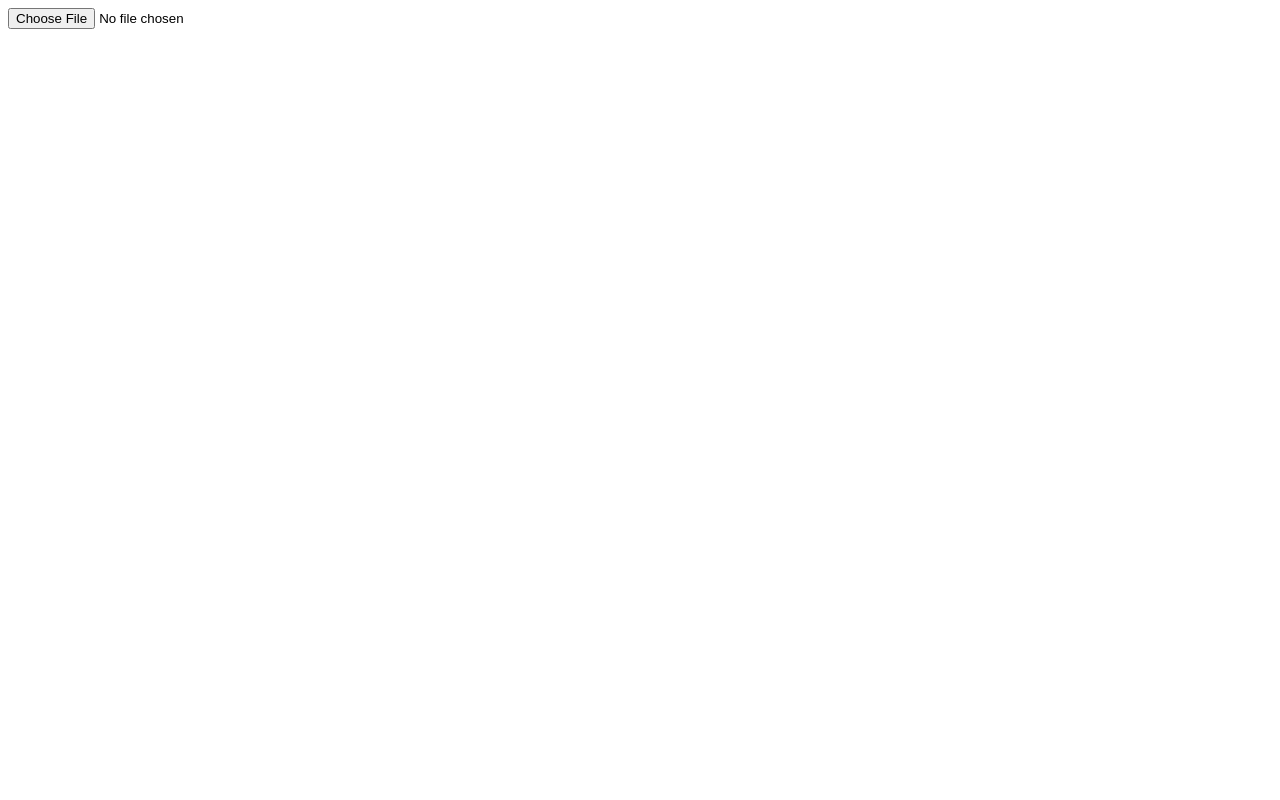
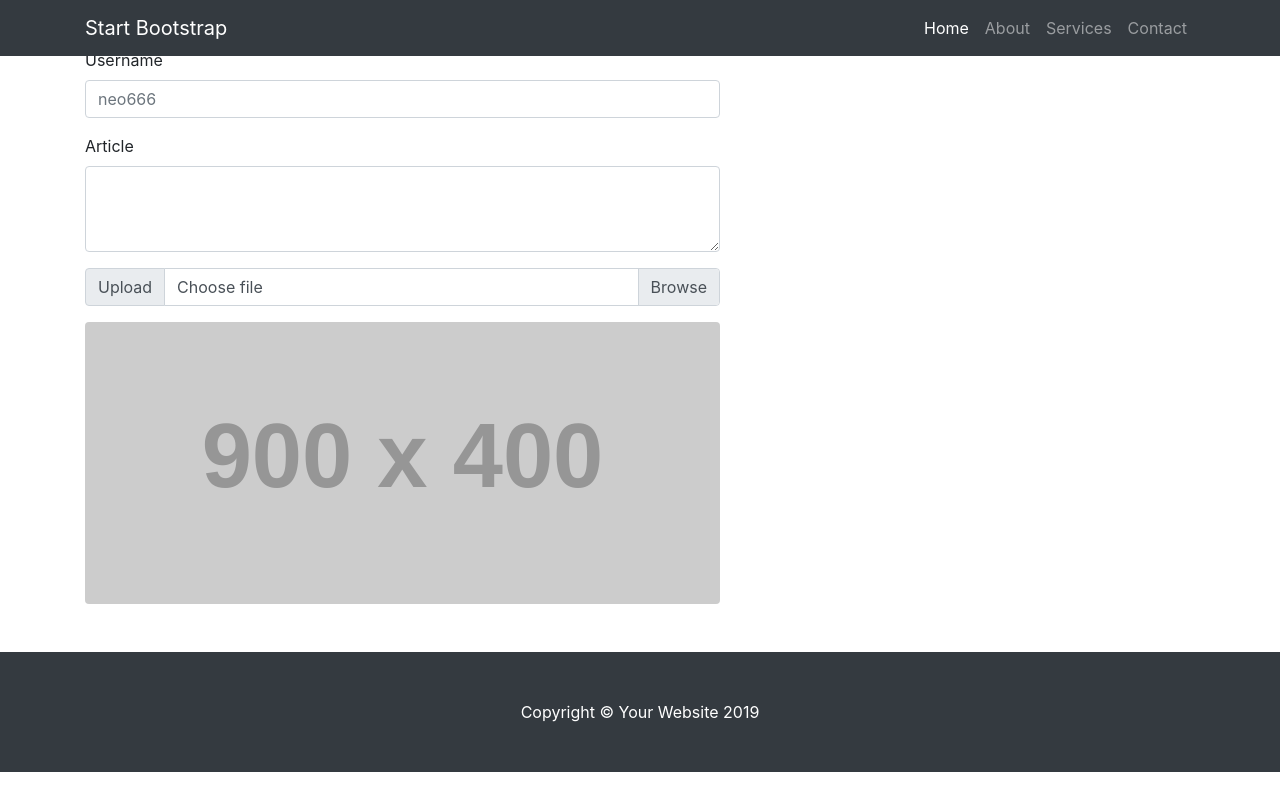
Before and after one commit to SirPotatoIV/file-upload-practice, a website: page public/index.html in a window 1280 px wide. Drawn offline with nearby package versions, Linux system fonts and the light colour scheme; placeholder pictures from the web are drawn by us.

Commit message:
Updated the html to make it more fancy.

```diff
--- a/public/index.html
+++ b/public/index.html
@@ -1,47 +1,105 @@
 <!DOCTYPE html>
 <html lang="en">
+
 <head>
-    <meta charset="UTF-8">
-    <meta name="viewport" content="width=device-width, initial-scale=1.0">
-    <meta http-equiv="X-UA-Compatible" content="ie=edge">
-    <title>Document</title>
-    <link rel="stylesheet" href="styles/style.css">
+
+  <meta charset="utf-8">
+  <meta name="viewport" content="width=device-width, initial-scale=1, shrink-to-fit=no">
+  <meta name="description" content="">
+  <meta name="author" content="">
+
+  <title>Small Business - Start Bootstrap Template</title>
+
+  <!-- Bootstrap core CSS -->
+  <!-- <link href="vendor/bootstrap/css/bootstrap.min.css" rel="stylesheet"> -->
+  <link rel="stylesheet" href="https://stackpath.bootstrapcdn.com/bootstrap/4.4.1/css/bootstrap.min.css" integrity="sha384-Vkoo8x4CGsO3+Hhxv8T/Q5PaXtkKtu6ug5TOeNV6gBiFeWPGFN9MuhOf23Q9Ifjh" crossorigin="anonymous">
+
+
+  <!-- Custom styles for this template -->
+  <!-- <link href="css/small-business.css" rel="stylesheet"> -->
+
 </head>
+
 <body>
 
+    <!-- Navigation -->
+    <nav class="navbar navbar-expand-lg navbar-dark bg-dark fixed-top">
+        <div class="container">
+        <a class="navbar-brand" href="#">Start Bootstrap</a>
+        <button class="navbar-toggler" type="button" data-toggle="collapse" data-target="#navbarResponsive" aria-controls="navbarResponsive" aria-expanded="false" aria-label="Toggle navigation">
+            <span class="navbar-toggler-icon"></span>
+        </button>
+        <div class="collapse navbar-collapse" id="navbarResponsive">
+            <ul class="navbar-nav ml-auto">
+            <li class="nav-item active">
+                <a class="nav-link" href="#">Home
+                <span class="sr-only">(current)</span>
+                </a>
+            </li>
+            <li class="nav-item">
+                <a class="nav-link" href="#">About</a>
+            </li>
+            <li class="nav-item">
+                <a class="nav-link" href="#">Services</a>
+            </li>
+            <li class="nav-item">
+                <a class="nav-link" href="#">Contact</a>
+            </li>
+            </ul>
+        </div>
+        </div>
+    </nav>
 
+    <!-- Page Content -->
+    <div class="container">
 
-    <!-- different values for accept https://developer.mozilla.org/en-US/docs/Web/HTML/Element/input/file#Unique_file_type_specifiers -->
-    <!-- WHAT THE HECK IS ONCHANGE?!?!?!?! -->
-    <!-- VVVVVVVVVVVVVVVVVVVVVVVVVVVVVVVVVVVV -->
-    <input type="file" id="fileInput" onchange="previewFile()"/>
-    <!-- <button id = "uploadBtn">Upload</button> -->
+        <div class="row align-items-center my-5">
+        <div class="col-lg-7">
+            <form>
+            <div class="form-group">
+                <label for="exampleFormControlInput1">Username</label>
+                <input type="text" class="form-control" id="usernameInput" placeholder="neo666">
+            </div>
+            <div class="form-group">
+                <label for="articleText">Article</label>
+                <textarea class="form-control" id="articleText" rows="3"></textarea>
+            </div>
+            <div class="form-group">
+                <div class="input-group mb-3">
+                <div class="input-group-prepend">
+                    <span class="input-group-text">Upload</span>
+                </div>
+                <div class="custom-file">
+                    <input type="file" class="custom-file-input" id="imageInput">
+                    <label class="custom-file-label" for="inputGroupFile01">Choose file</label>
+                </div>
+                </div>
+            </div>
+            </form>
+            <img id="uploadedImage" class="img-fluid rounded mb-4 mb-lg-0" src="http://placehold.it/900x400" alt="">
+        </div>
 
-    <img src="" height="200" alt="">
+        </div>
+        <!-- /.row -->
 
+    </div>
+    <!-- /.container -->
+
+    <!-- Footer -->
+    <footer class="py-5 bg-dark">
+        <div class="container">
+        <p class="m-0 text-center text-white">Copyright &copy; Your Website 2019</p>
+        </div>
+        <!-- /.container -->
+    </footer>
+
+  <!-- Bootstrap core JavaScript -->
+    <script src="https://code.jquery.com/jquery-3.4.1.slim.min.js" integrity="sha384-J6qa4849blE2+poT4WnyKhv5vZF5SrPo0iEjwBvKU7imGFAV0wwj1yYfoRSJoZ+n" crossorigin="anonymous"></script>
+    <script src="https://cdn.jsdelivr.net/npm/popper.js@1.16.0/dist/umd/popper.min.js" integrity="sha384-Q6E9RHvbIyZFJoft+2mJbHaEWldlvI9IOYy5n3zV9zzTtmI3UksdQRVvoxMfooAo" crossorigin="anonymous"></script>
+    <script src="https://stackpath.bootstrapcdn.com/bootstrap/4.4.1/js/bootstrap.min.js" integrity="sha384-wfSDF2E50Y2D1uUdj0O3uMBJnjuUD4Ih7YwaYd1iqfktj0Uod8GCExl3Og8ifwB6" crossorigin="anonymous"></script>
     <script src="https://unpkg.com/axios/dist/axios.min.js"></script>
-    <!-- <script src="javascripts/index.js"></script> -->
-    <script>
-        function previewFile() {
-            const preview = document.querySelector('img');
+    <script src="/javascripts/articles.js"></script>
 
-            const file = document.querySelector('input[type=file]').files[0];
+    </body>
 
-            const reader = new FileReader();
-
-            // another load event example https://developer.mozilla.org/en-US/docs/Web/API/FileReader/load_event
-            reader.addEventListener("load", function () {
-                // Updates the img tag with the base64 string that was created
-                preview.src = reader.result;
-            }, false);
-
-            if (file) {
-                // This triggers the load in the event listener for the reader.
-                // This is older code that existed before promises. This handles the async nature of reader.
-                // This allows reader to complete reading the file into a url (base64) before the code updates the img with base64 string.
-                reader.readAsDataURL(file);
-            }
-        }
-    </script>
-</body>
 </html>
--- /dev/null
+++ b/public/javascripts/articles.js
@@ -0,0 +1,20 @@
+ function previewFile() {
+    const preview = document.querySelector('img');
+
+    const file = document.querySelector('input[type=file]').files[0];
+
+    const reader = new FileReader();
+
+    // another load event example https://developer.mozilla.org/en-US/docs/Web/API/FileReader/load_event
+    reader.addEventListener("load", function () {
+        // Updates the img tag with the base64 string that was created
+        preview.src = reader.result;
+    }, false);
+
+    if (file) {
+        // This triggers the load in the event listener for the reader.
+        // This is older code that existed before promises. This handles the async nature of reader.
+        // This allows reader to complete reading the file into a url (base64) before the code updates the img with base64 string.
+        reader.readAsDataURL(file);
+    }
+}
```
